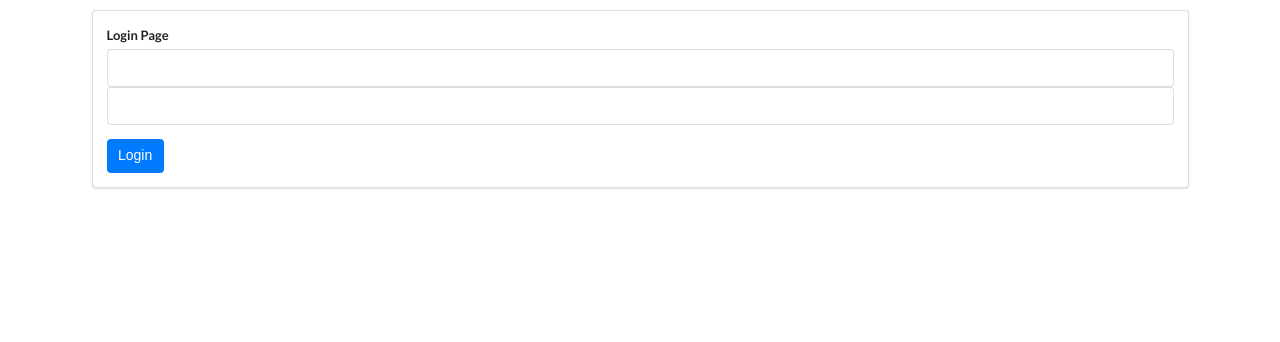
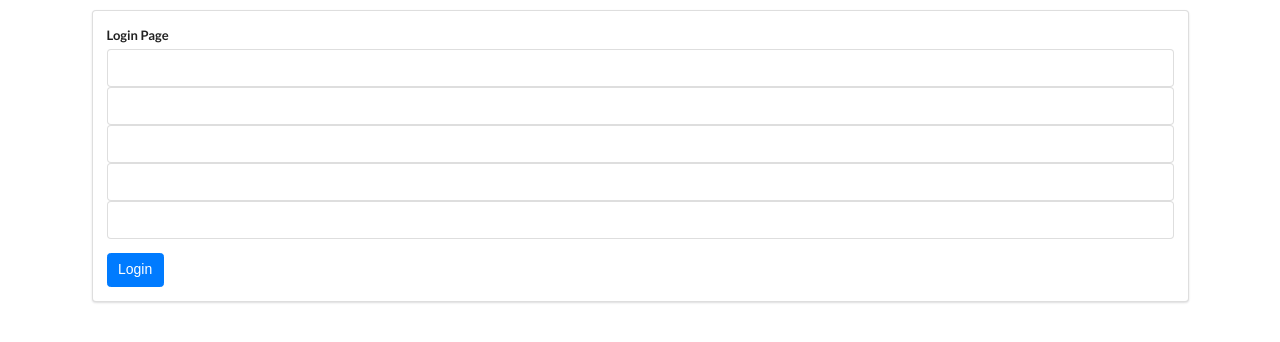
Before and after one commit to g-priime/loginPrototypeV0.0, a React (Create React App) app: page / in a window 1280 px wide. Shown: the top 342 px of the page. Built offline with nearby package versions, Linux system fonts and the light colour scheme.

Commit message:
Update SearchBar.js

```diff
--- a/src/components/SearchBar.js
+++ b/src/components/SearchBar.js
@@ -1,12 +1,13 @@
 import React from 'react';
 
 class SearchBar extends React.Component {
-    state = { username: '', password: '' };
+    state = { username: '', password: '', fname: '', lname: '', email: '' };
 
     onFormSubmit = (event) => {
         event.preventDefault();
 
-        this.props.onSubmit(this.state.username, this.state.password);
+        this.props.onSubmit(this.state.username, this.state.password, this.state.fname,
+            this.state.lname, this.state.email);
     }
 
     render() {
@@ -29,6 +30,27 @@ class SearchBar extends React.Component {
                                  this.setState({ password: e.target.value })
                             }
                         />
+                        <input
+                            type="text"
+                            value={this.state.fname}
+                            onChange={e =>
+                                 this.setState({ fname: e.target.value })
+                            }
+                        />
+                        <input
+                            type="text"
+                            value={this.state.lname}
+                            onChange={e =>
+                                 this.setState({ lname: e.target.value })
+                            }
+                        />
+                        <input
+                            type="text"
+                            value={this.state.email}
+                            onChange={e =>
+                                 this.setState({ email: e.target.value })
+                            }
+                        />
                     </div>
                     <button className="btn btn-primary">Login</button>
                 </form>
```
